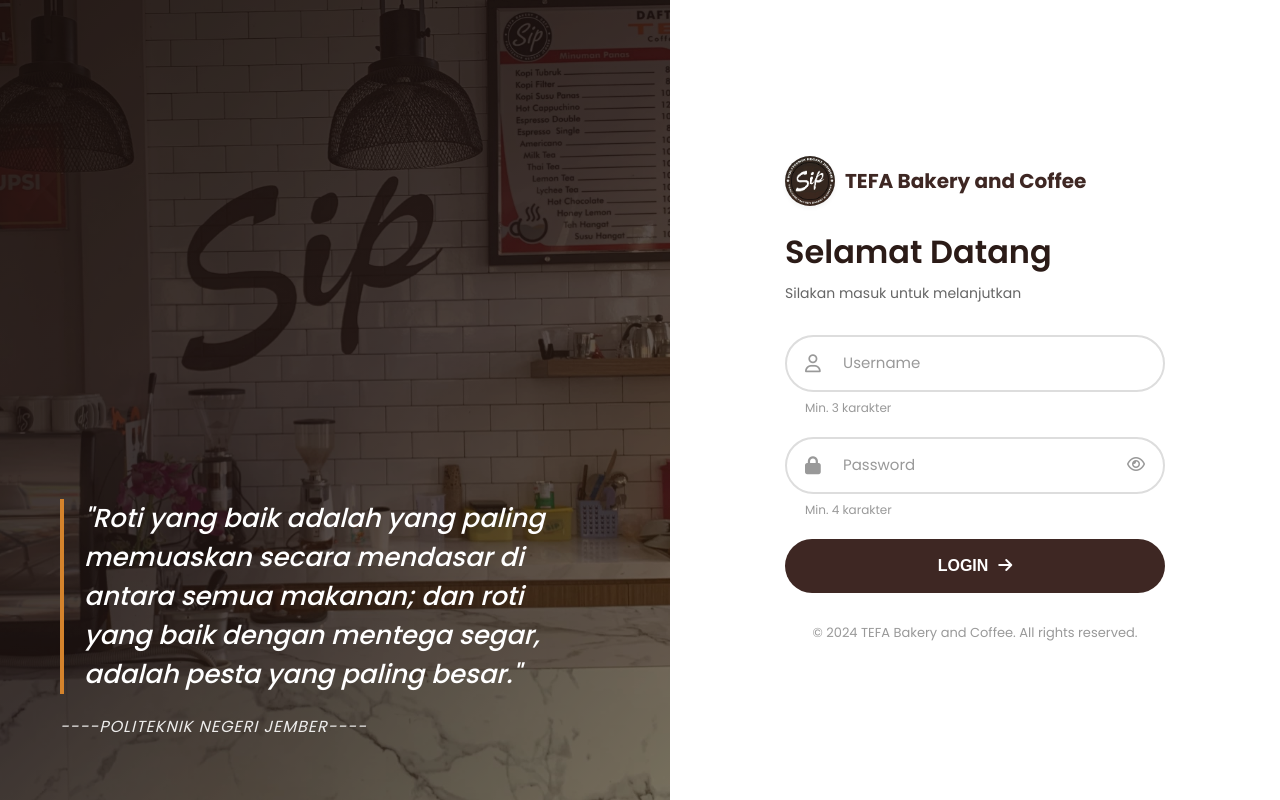
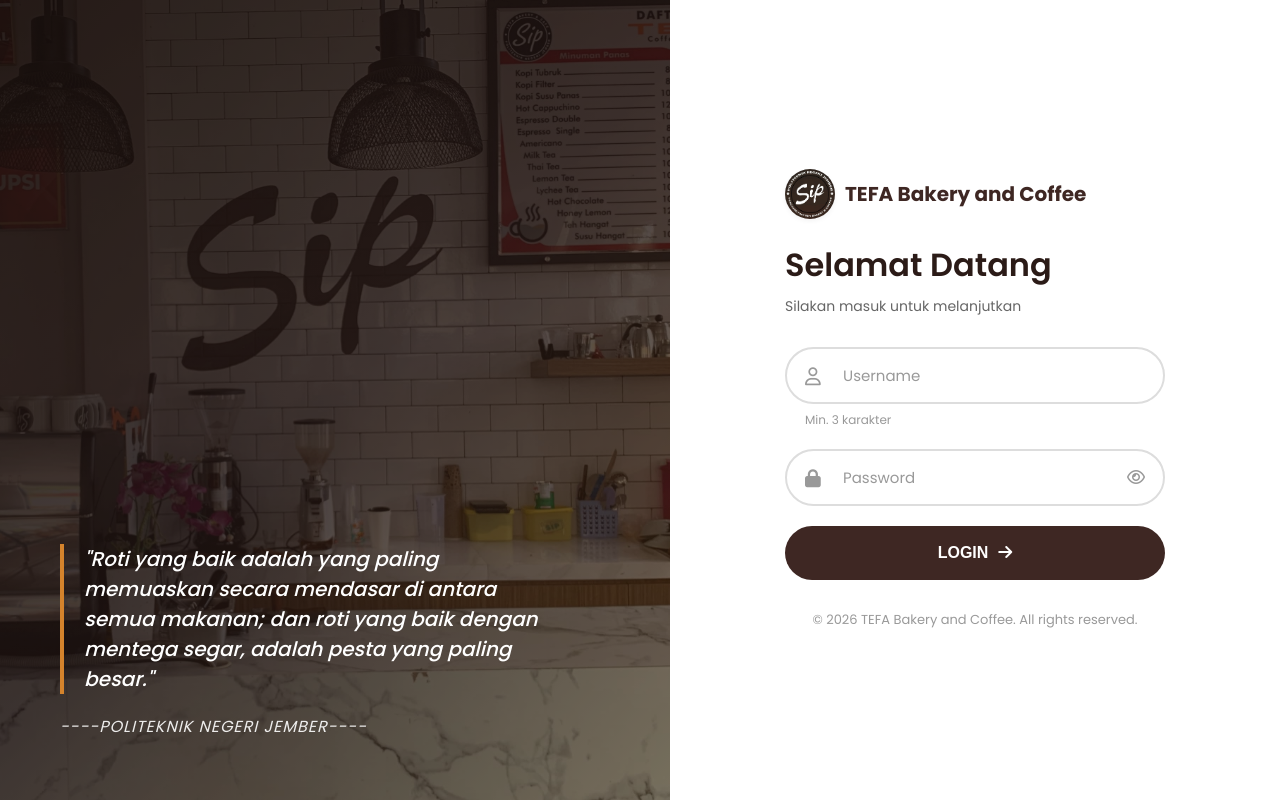
Before and after one commit to rafifbillah/tefa_project, a PHP site: page /login.php in a window 1280 px wide. Run offline with PHP 8.4, Linux system fonts and the light colour scheme.

Commit message:
perbaikan login

```diff
--- a/assets/css/admin-style.css
+++ b/assets/css/admin-style.css
@@ -127,7 +127,7 @@ body {
 }
 
 .quote {
-  font-size: 26px;
+  font-size: 20px;
   font-weight: 500;
   line-height: 1.5;
   margin-bottom: 20px;
--- a/login.php
+++ b/login.php
@@ -92,11 +92,11 @@ $basePath = 'admin/';
                   name="password"
                   placeholder=" "
                   required
-                  minlength="4"
+                  minlength="6"
                   autocomplete="current-password"
                   aria-describedby="passwordHelp"
                 />
-                <label for="password">Password</label>
+                <label for="password">Password </label>
                 <button
                   type="button"
                   class="toggle-password"
@@ -106,7 +106,6 @@ $basePath = 'admin/';
                   <i class="far fa-eye" aria-hidden="true"></i>
                 </button>
               </div>
-              <span id="passwordHelp" class="input-help">Min. 4 karakter</span>
             </div>
 
             <!-- Submit Button -->
@@ -123,7 +122,7 @@ $basePath = 'admin/';
 
           <!-- Footer Note -->
           <p class="login-footer">
-            &copy; 2024 TEFA Bakery and Coffee. All rights reserved.
+            &copy; 2026 TEFA Bakery and Coffee. All rights reserved.
           </p>
         </div>
       </div>
```
